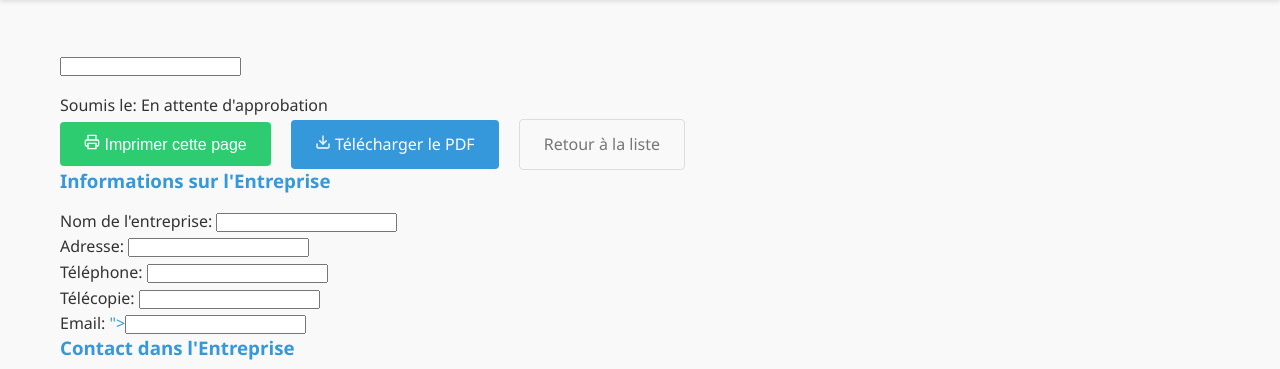
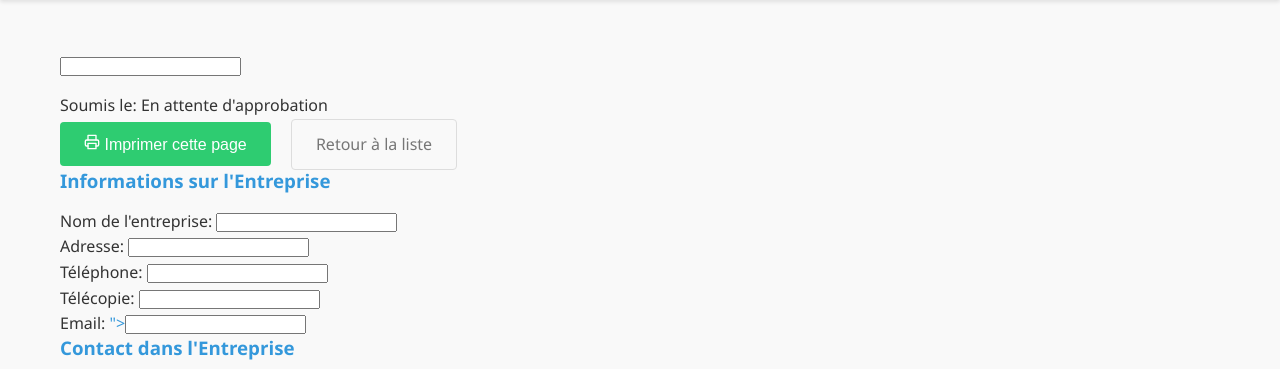
Before and after one commit to mamour-dx/formulaire-reponse-stage-esp, a Flask app: template templates/view_form.html in a window 1280 px wide. Shown: the part 94-463 px from the top of the page. Run offline with Flask 3, Linux system fonts and the light colour scheme; the template is opened without the code that fills it: values that come from a table or form of the project are taken from there, others are empty.

Commit message:
Remove PDF generation feature

```diff
--- a/app.py
+++ b/app.py
@@ -1,12 +1,11 @@
 import os
-from flask import Flask, render_template, redirect, url_for, flash, request, send_file, session
+from flask import Flask, render_template, redirect, url_for, flash, request, session
 from flask_sqlalchemy import SQLAlchemy
 from datetime import datetime
 
 from config import config_by_name
 from models import db, InternshipForm
 from forms import InternshipFormSubmission
-from pdf_utils import generate_filled_pdf, fill_pdf_form_with_mapping
 
 def create_app(config_name='development'):
     """Factory function to create and configure the Flask application.
@@ -85,16 +84,7 @@
             db.session.add(internship_form)
             db.session.commit()
 
-            # Generate filled PDF using the submitted form data
-            try:
-                pdf_path = fill_pdf_form_with_mapping(internship_form)
-                # Store the PDF path in the session for later access
-                session['last_generated_pdf'] = os.path.basename(pdf_path)
-                flash('Formulaire de stage soumis avec succès!', 'success')
-            except Exception as e:
-                app.logger.error(f"PDF generation error: {str(e)}")
-                flash('Formulaire soumis, mais il y a eu un problème lors de la génération du PDF.', 'warning')
-
+            flash('Formulaire de stage soumis avec succès!', 'success')
             return redirect(url_for('form_success', form_id=internship_form.id))
 
         # If form validation fails, return to the form with errors
@@ -105,8 +95,7 @@
     def form_success(form_id):
         """Display success page after form submission."""
         form = InternshipForm.query.get_or_404(form_id)
-        pdf_filename = session.get('last_generated_pdf', None)
-        return render_template('form_success.html', form=form, pdf_filename=pdf_filename, title='Soumission Réussie')
+        return render_template('form_success.html', form=form, title='Soumission Réussie')
 
     @app.route('/forms')
     def list_forms():
@@ -119,22 +108,6 @@
         """Display details of a specific internship form."""
         form = InternshipForm.query.get_or_404(form_id)
         return render_template('view_form.html', form=form, title=f'Stage à {form.company_name}')
-
-    @app.route('/download_pdf/<int:form_id>')
-    def download_pdf(form_id):
-        """Generate and download a filled PDF for a specific form."""
-        form = InternshipForm.query.get_or_404(form_id)
-
-        try:
-            # Generate filled PDF using the form data
-            pdf_path = fill_pdf_form_with_mapping(form)
-            # Return the PDF as an attachment for download
-            return send_file(pdf_path, as_attachment=True,
-                            download_name=f"formulaire_stage_{form.company_name}.pdf")
-        except Exception as e:
-            app.logger.error(f"PDF download error: {str(e)}")
-            flash('Erreur lors de la génération du PDF.', 'error')
-            return redirect(url_for('view_form', form_id=form_id))
 
     @app.errorhandler(404)
     def page_not_found(e):
--- a/requirements.txt
+++ b/requirements.txt
@@ -3,8 +3,5 @@
 Flask-SQLAlchemy==3.0.3
 WTForms==3.0.1
 SQLAlchemy==2.0.5.post1
-pdfrw==0.4.0
-reportlab==3.6.12
-PyPDF2==3.0.1
 pytest==7.3.1
 python-dotenv==1.0.0
--- a/static/js/scripts.js
+++ b/static/js/scripts.js
@@ -7,9 +7,8 @@
 document.addEventListener('DOMContentLoaded', function() {
     // Initialize all interactive elements
     initFormValidation();
-    initPrintButtons();
-    initDatePickers();
-    initPdfButtons();
+    initFormToggleControls();
+    initFormSubmitInteractivity();
 
     // Flash message auto-hide after 5 seconds
     setTimeout(function() {
@@ -228,156 +227,15 @@
 }
 
 /**
- * Initialize PDF download and print buttons
+ * Initialize form toggle controls
  */
-function initPdfButtons() {
-    // Initialize PDF download buttons
-    const pdfDownloadLinks = document.querySelectorAll('.btn-download');
-
-    pdfDownloadLinks.forEach(function(link) {
-        link.addEventListener('click', function(event) {
-            // Show a loading indicator if the download might take time
-            const loadingIndicator = document.createElement('span');
-            loadingIndicator.className = 'loading-indicator';
-            loadingIndicator.textContent = ' Loading...';
-            link.appendChild(loadingIndicator);
-
-            // Remove the loading indicator after 2 seconds (typical download start time)
-            setTimeout(function() {
-                link.removeChild(loadingIndicator);
-            }, 2000);
-        });
-    });
-
-    // Initialize PDF print buttons
-    const pdfPrintButtons = document.querySelectorAll('.btn-print');
-
-    pdfPrintButtons.forEach(function(button) {
-        // If the button doesn't already have an onclick handler for printPDF function
-        if (!button.getAttribute('onclick') || !button.getAttribute('onclick').includes('printPDF')) {
-            button.addEventListener('click', function(event) {
-                const formId = button.getAttribute('data-form-id');
-                if (formId) {
-                    printPDF(formId);
-                } else {
-                    console.error('No form ID specified for PDF printing');
-                }
-            });
-        }
-    });
+function initFormToggleControls() {
+    // Implementation of initFormToggleControls function
 }
 
 /**
- * Print a PDF by loading it in an iframe
- * @param {string|number} formId - ID of the form to print the PDF for
+ * Initialize form submit interactivity
  */
-function printPDF(formId) {
-    // Show loading indicator
-    const loadingOverlay = document.createElement('div');
-    loadingOverlay.className = 'loading-overlay';
-    loadingOverlay.innerHTML = '<div class="loading-spinner"></div><p>Preparing PDF for printing...</p>';
-    document.body.appendChild(loadingOverlay);
-
-    // Convert formId to number if it's a string
-    const numericId = typeof formId === 'string' ? parseInt(formId, 10) : formId;
-
-    // Fetch the PDF
-    fetch(`/download_pdf/${numericId}`, {
-        method: 'GET'
-    })
-    .then(response => response.blob())
-    .then(blob => {
-        // Remove loading overlay
-        document.body.removeChild(loadingOverlay);
-
-        // Create a temporary URL for the PDF
-        const url = window.URL.createObjectURL(blob);
-
-        // Create an iframe to hold the PDF for printing
-        const printFrame = document.createElement('iframe');
-        printFrame.style.position = 'fixed';
-        printFrame.style.right = '0';
-        printFrame.style.bottom = '0';
-        printFrame.style.width = '0';
-        printFrame.style.height = '0';
-        printFrame.style.border = '0';
-
-        // When the iframe loads, print its contents
-        printFrame.onload = function() {
-            setTimeout(function() {
-                printFrame.contentWindow.print();
-
-                // Clean up after printing
-                setTimeout(function() {
-                    document.body.removeChild(printFrame);
-                    window.URL.revokeObjectURL(url);
-                }, 1000);
-            }, 500);
-        };
-
-        // Set the source and add the iframe to the document
-        printFrame.src = url;
-        document.body.appendChild(printFrame);
-    })
-    .catch(error => {
-        // Remove loading overlay
-        document.body.removeChild(loadingOverlay);
-
-        console.error('Error printing PDF:', error);
-        alert('Could not print the PDF. Please try downloading it instead.');
-    });
+function initFormSubmitInteractivity() {
+    // Implementation of initFormSubmitInteractivity function
 }
-
-/**
- * Preview a form as PDF before submission
- * This function is called from the form page
- */
-function previewFormAsPDF() {
-    const form = document.getElementById('internship-form');
-    if (!form) {
-        console.error('Form not found for PDF preview');
-        return;
-    }
-
-    const formData = new FormData(form);
-
-    // Show the modal with loading message
-    const modal = document.getElementById('pdfPreviewModal');
-    const previewContainer = document.getElementById('pdfPreviewContainer');
-
-    if (!modal || !previewContainer) {
-        console.error('PDF preview modal elements not found');
-        return;
-    }
-
-    modal.style.display = 'block';
-    previewContainer.innerHTML = '<div class="loading-spinner"></div><p>Generating PDF preview...</p>';
-
-    // Send form data to server for PDF generation
-    fetch('/preview_pdf', {
-        method: 'POST',
-        body: formData
-    })
-    .then(response => {
-        if (!response.ok) {
-            throw new Error('PDF preview generation failed');
-        }
-        return response.text();
-    })
-    .then(() => {
-        // Load the generated PDF in an iframe
-        const iframe = document.createElement('iframe');
-        iframe.src = '/preview_pdf';
-        iframe.style.width = '100%';
-        iframe.style.height = '100%';
-        iframe.style.border = 'none';
-
-        // Clear container and add iframe
-        previewContainer.innerHTML = '';
-        previewContainer.appendChild(iframe);
-    })
-    .catch(error => {
-        console.error('Error generating PDF preview:', error);
-        previewContainer.innerHTML = '<p style="color: red;">Error generating PDF preview. Please try again or submit the form to see the final PDF.</p>';
-    });
-}
--- a/templates/view_form.html
+++ b/templates/view_form.html
@@ -37,14 +37,6 @@
             </svg>
             Imprimer cette page
         </button>
-        <a href="{{ url_for('download_pdf', form_id=form.id) }}" class="btn btn-primary">
-            <svg xmlns="http://www.w3.org/2000/svg" width="16" height="16" viewBox="0 0 24 24" fill="none" stroke="currentColor" stroke-width="2" stroke-linecap="round" stroke-linejoin="round" class="icon">
-                <path d="M21 15v4a2 2 0 0 1-2 2H5a2 2 0 0 1-2-2v-4"></path>
-                <polyline points="7 10 12 15 17 10"></polyline>
-                <line x1="12" y1="15" x2="12" y2="3"></line>
-            </svg>
-            Télécharger le PDF
-        </a>
         <a href="{{ url_for('list_forms') }}" class="btn btn-outline">Retour à la liste</a>
     </div>
 
```
Also changed, not shown: templates/form_success.html (+1 -14 lines), README.md, 2 other files.
